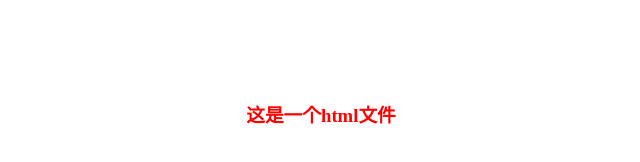
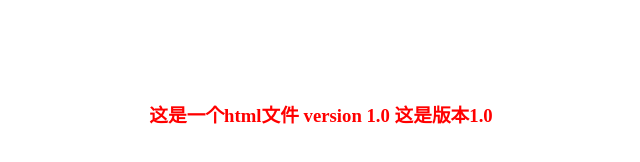
Before and after one commit to KiKiKi007/test.com, a plain HTML site: page index.html in a window 1280 px wide. Shown: the whole page, without its empty margins (319-959 px from the left). Drawn offline with Linux system fonts and the light colour scheme.

Commit message:
version 1.0

```diff
--- a/index.html
+++ b/index.html
@@ -6,7 +6,7 @@
 	<link rel="stylesheet" type="text/css" href="style.css">
 </head>
 <body>
-	<h3>这是一个html文件</h3>
+	<h3>这是一个html文件 version 1.0 这是版本1.0</h3>
 
 </body>
 </html>
```
